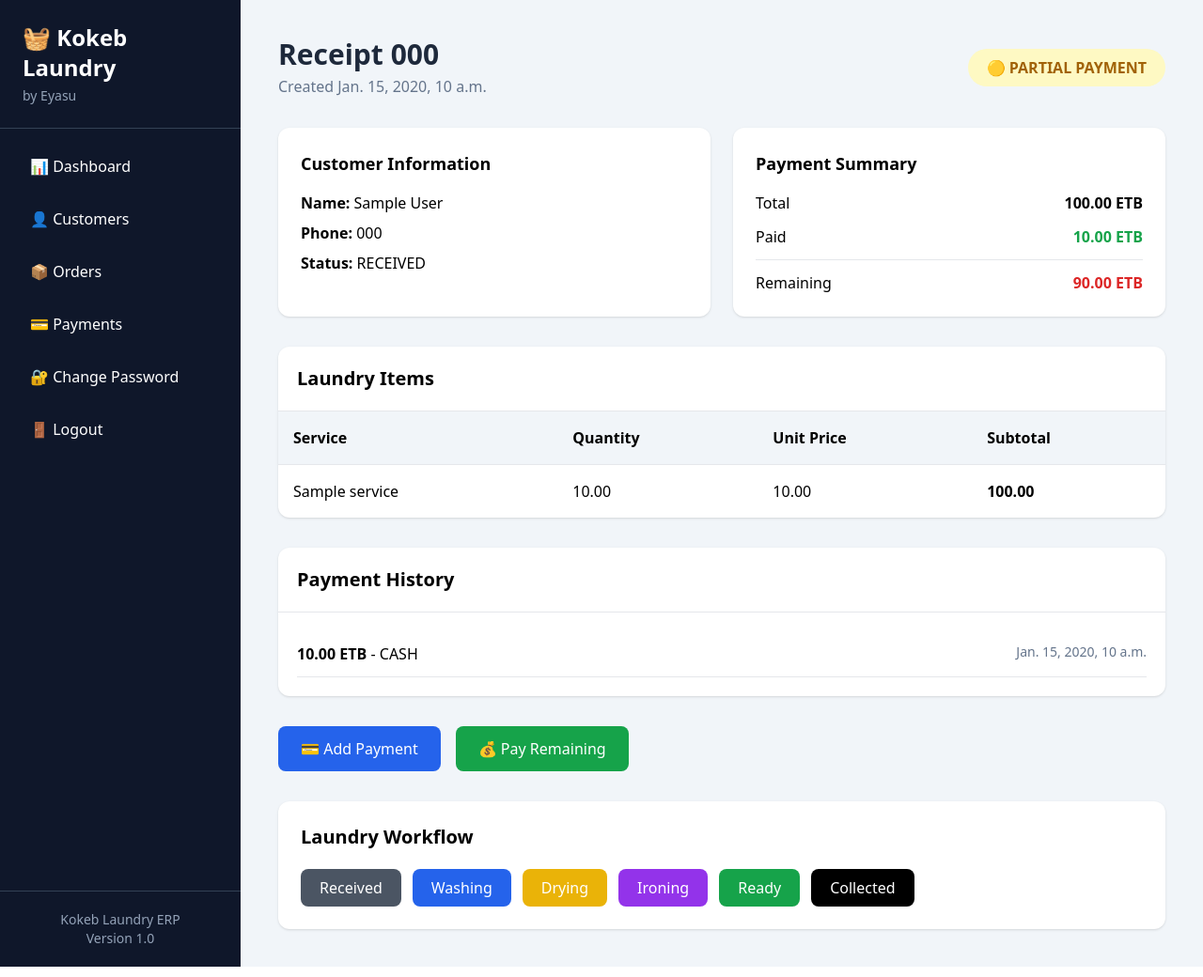
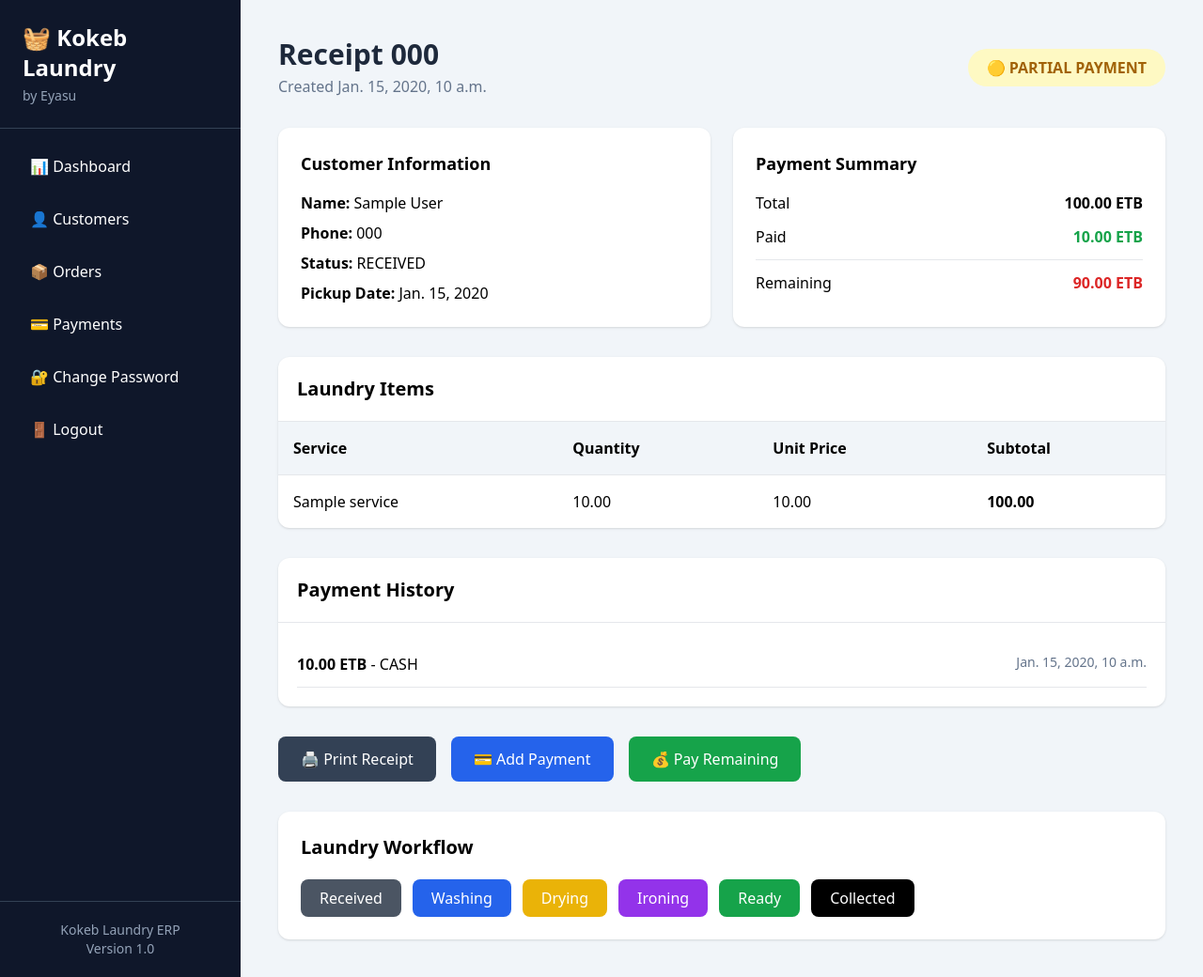
Before and after one commit to merawiyohannes/laundry_management_system, a Django app: page /orders/1/ in a window 1280 px wide. Shown: the whole page at 94% size. Run offline with Django 5.2, Linux system fonts and the light colour scheme; tables that the repository leaves empty hold one stand-in row (values such as "Sample post"); some libraries are stand-ins or nearby versions.

Commit message:
Improve order workflow with pickup status indicators and print-friendly receipts

```diff
--- a/orders/models.py
+++ b/orders/models.py
@@ -3,7 +3,10 @@ from django.utils import timezone
 
 from customers.models import Customer
 from services.models import Service
+from datetime import timedelta
 
+def default_pickup_date():
+    return timezone.localdate() + timedelta(days=3)
 
 class Order(models.Model):
 
@@ -33,6 +36,10 @@ class Order(models.Model):
         max_length=20,
         choices=STATUS_CHOICES,
         default=RECEIVED
+    )
+
+    pickup_date = models.DateField(
+        default=default_pickup_date
     )
 
     receipt_number = models.CharField(
--- a/orders/views.py
+++ b/orders/views.py
@@ -8,6 +8,8 @@ from django.shortcuts import get_object_or_404, redirect
 from django.http import HttpResponse
 from payments.models import Payment
 from django.db.models import Q
+from django.utils import timezone
+from datetime import timedelta
 
 def pay_remaining(request, order_id):
     order = get_object_or_404(Order, id=order_id)
@@ -37,10 +39,11 @@ def order_list(request):
         )
 
     orders = orders.order_by("-created_at")
-
+    today = timezone.localdate()
     context = {
         "orders": orders,
         "query": query,
+        "today": today,
     }
 
     return render(request, "orders/order_list.html", context)
@@ -54,8 +57,10 @@ def order_create(request):
 
         customer_id = request.POST.get("customer")
         customer = Customer.objects.get(id=customer_id)
+        pickup_date = request.POST.get("pickup_date")
 
-        order = Order.objects.create(customer=customer)
+
+        order = Order.objects.create(customer=customer, pickup_date=pickup_date,)
 
         # 🔥 INFINITE ITEMS HANDLING
         service_ids = request.POST.getlist("service")
@@ -71,10 +76,14 @@ def order_create(request):
                 )
 
         return redirect("order_list")
-
+    default_pickup_date = (
+        timezone.localdate() + timedelta(days=3)
+    ).isoformat()
     return render(request, "orders/order_create.html", {
         "customers": customers,
-        "services": services
+        "services": services,
+        "default_pickup_date": default_pickup_date,
+
     })
 
 def order_detail(request, order_id):
--- a/templates/base.html
+++ b/templates/base.html
@@ -113,7 +113,7 @@
 
         <!-- Mobile Top Bar -->
 
-        <div class="lg:hidden flex items-center justify-between mb-6">
+        <div class="no-print lg:hidden flex items-center justify-between mb-6">
 
             <button
                 onclick="openSidebar()"
@@ -154,6 +154,29 @@ function closeSidebar(){
 
 </script>
 
+<style>
+
+@media print {
+
+    aside,
+    nav,
+    button,
+    a,
+    .no-print {
+        display: none !important;
+    }
+
+    body {
+        background: white;
+    }
+
+    main {
+        padding: 0;
+    }
+
+}
+
+</style>
 </body>
 
 </html>
--- a/templates/orders/order_detail.html
+++ b/templates/orders/order_detail.html
@@ -2,6 +2,7 @@
 
 {% block content %}
 
+<div class="print-area">
 <div class="flex flex-col md:flex-row md:justify-between md:items-center gap-4 mb-8">
 
     <div>
@@ -55,6 +56,7 @@
             <p><strong>Name:</strong> {{ order.customer.name }}</p>
             <p><strong>Phone:</strong> {{ order.customer.phone }}</p>
             <p><strong>Status:</strong> {{ order.status }}</p>
+            <p><strong>Pickup Date:</strong> {{ order.pickup_date }}</p>
 
         </div>
 
@@ -156,7 +158,7 @@
 
 <!-- Payment History -->
 
-<div class="bg-white rounded-xl shadow mb-8">
+<div class="no-print bg-white rounded-xl shadow mb-8">
 
     <div class="p-5 border-b">
 
@@ -203,11 +205,21 @@
     </div>
 
 </div>
-
+</div>
 <!-- Action Buttons -->
 
-<div class="flex flex-col sm:flex-row gap-4 mb-8">
+<div class="no-print flex flex-col sm:flex-row gap-4 mb-8">
 
+    <button
+        type="button"
+        onclick="window.print();"
+        class="w-full sm:w-auto bg-slate-700 hover:bg-slate-800 text-white px-6 py-3 rounded-lg">
+
+        🖨️ Print Receipt
+
+    </button>
+
+    {% if order.balance_due > 0 %}
     <a href="/payments/order/{{ order.id }}/create/"
        class="w-full sm:w-auto text-center bg-blue-600 hover:bg-blue-700 text-white px-6 py-3 rounded-lg">
 
@@ -221,12 +233,13 @@
         💰 Pay Remaining
 
     </a>
+    {% endif %}
 
 </div>
 
 <!-- Workflow -->
 
-<div class="bg-white rounded-xl shadow p-6">
+<div class="no-print bg-white rounded-xl shadow p-6">
 
     <h2 class="text-xl font-bold mb-5">
 
@@ -282,4 +295,41 @@
 
 </div>
 
+<style>
+
+@media print {
+
+    aside{
+        display:none !important;
+    }
+
+    .no-print{
+        display:none !important;
+    }
+
+    body{
+        background:white !important;
+    }
+
+    main{
+        padding:0 !important;
+    }
+
+    .print-area{
+        max-width:800px;
+        margin:auto;
+    }
+
+    .print-area .shadow{
+        box-shadow:none !important;
+    }
+
+    .print-area .rounded-xl{
+        border-radius:0;
+    }
+
+}
+
+</style>
+
 {% endblock %}
```
Also changed, not shown: templates/orders/order_create.html (+18 -0 lines), templates/orders/order_list.html (+35 -0 lines), orders/migrations/0004_order_pickup_date.py (added).
